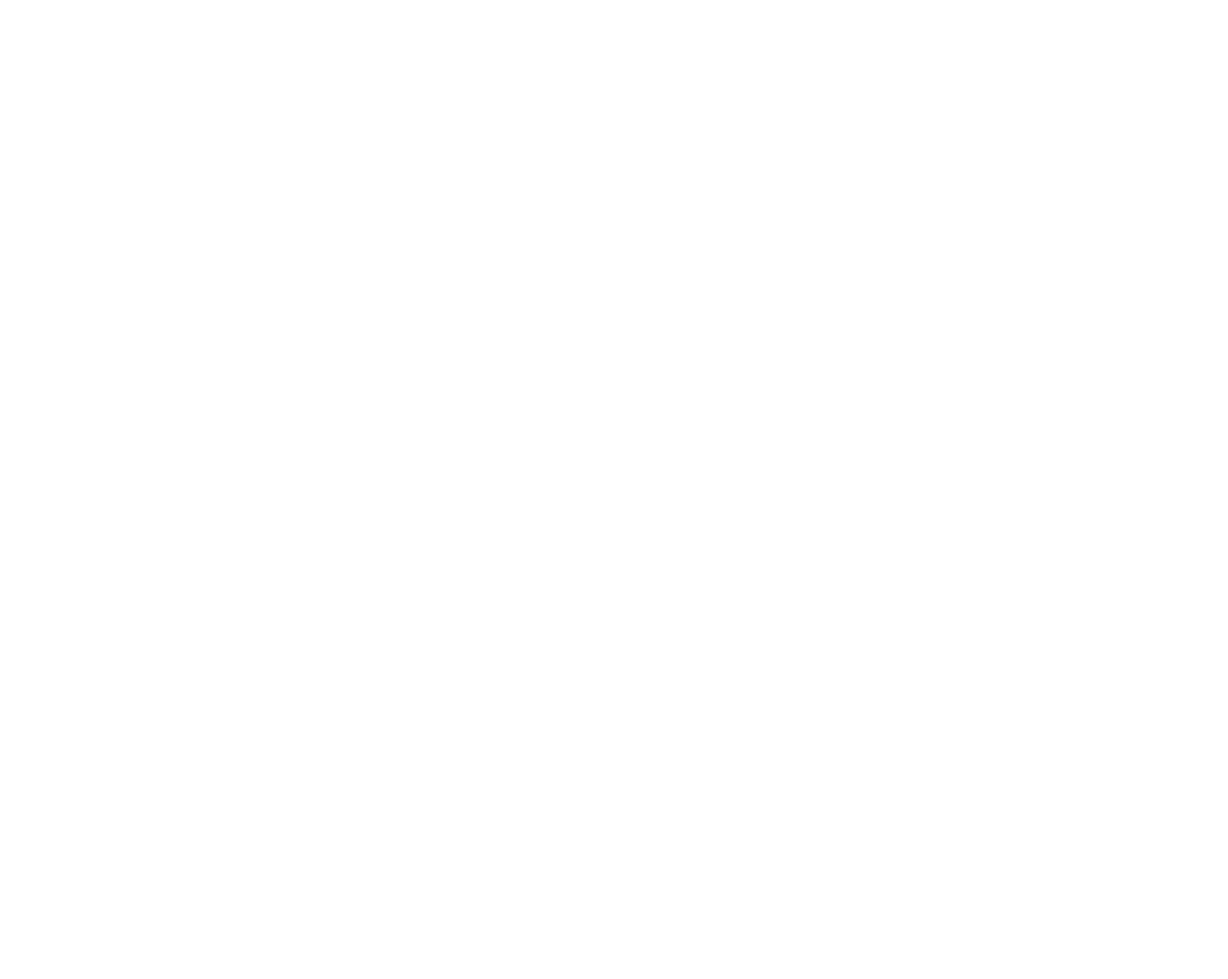
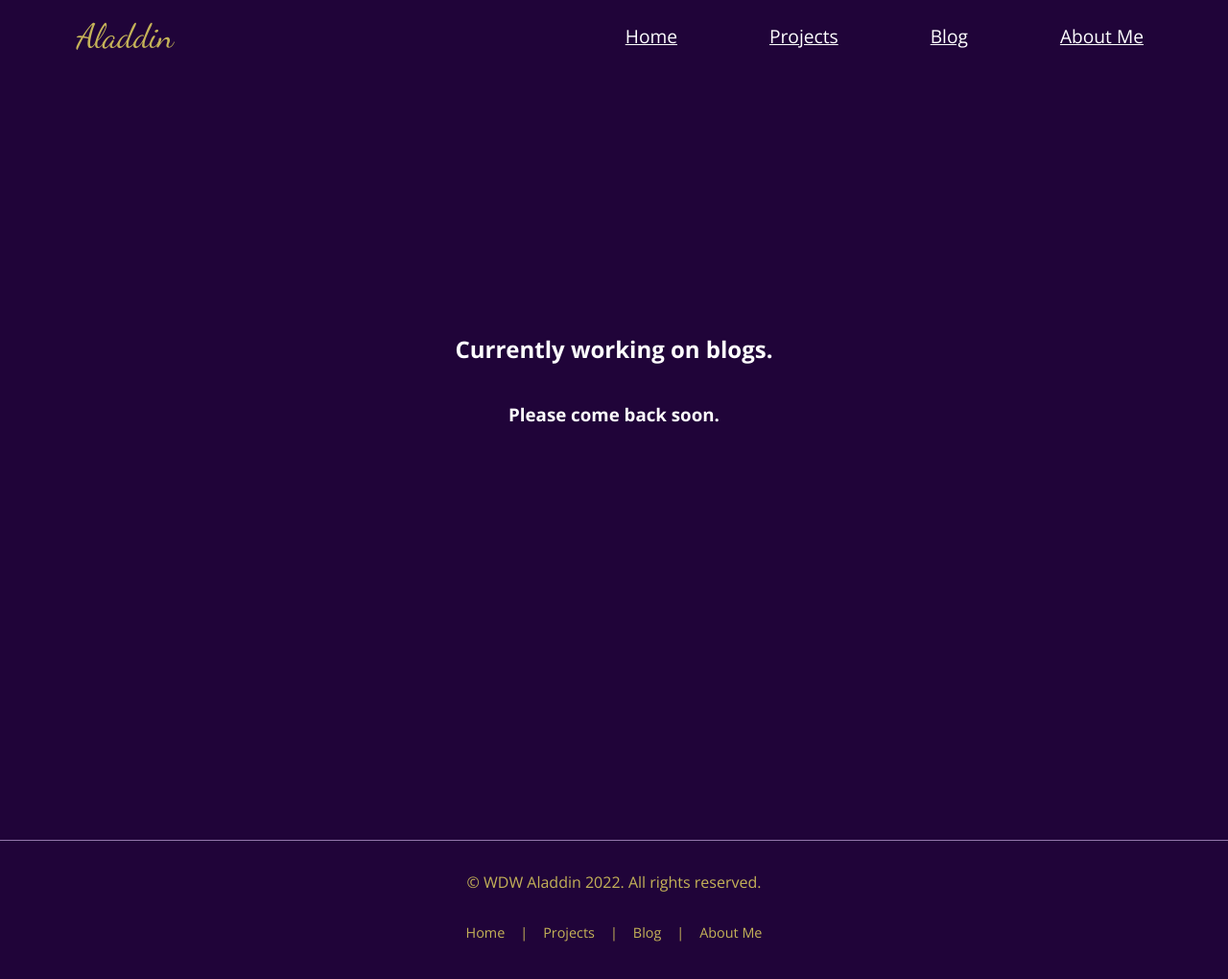
Before and after one commit to CSF2223/studentportfolio-BernierMackayla, a plain HTML site: page blog.html in a window 1280 px wide. Shown: the whole page at 96% size. Before the commit the page ends 800 px from the top, so only its background shows below. Drawn offline with nearby package versions, Linux system fonts and the light colour scheme.

Commit message:
Completed Project

```diff
--- a/aboutMe.html
+++ b/aboutMe.html
@@ -0,0 +1,56 @@
+<!DOCTYPE html>
+<html lang="en">
+<head>
+    <meta charset="UTF-8"/>
+    <meta name="viewport" content="width=device-width, initial-scale=1.0"/>
+    <meta http-equiv="X-UA-Compatible" content="ie=edge"/>
+    <link rel="stylesheet" href="style.css" type="text/css" />
+    <link rel="stylesheet" href="nav.css" type="text/css" />
+    <title>About Me</title>
+</head>
+<body>
+
+
+    <nav class="navbar">
+            <!-- logo -->
+    <div class="logo">Aladdin</div>
+    <!-- hamburger toggle -->
+    <a href="#" class="toggle-button"></a>
+    <span class="bar"></span>
+    <span class="bar"></span>
+    <span class="bar"></span>
+</a>
+<!-- page navigation links -->
+<div class="navbar-links">
+    <ul>
+        <li><a href="index.html">Home</a></li>
+        <li><a href="projects.html">Projects</a></li>
+        <li><a href="blog.html">Blog</a></li>
+        <li><a href="aboutMe.html">About Me</a></li>
+    </ul>   <!-- close ul list -->
+</div>  <!-- close navbar links class -->
+</nav>  <!-- close navbar class -->
+
+<section class="filler">
+    <h1>To be completed by students.</h1>
+    <h3>On their personal student portfolio.</h3>
+</section>
+
+
+
+<footer>
+    <p class="copyright">&copy; WDW Aladdin 2022. All rights reserved.</p>
+    <ul class="bottomNav">
+        <li><a href="index.html">Home</a></li>
+        <li class="divider">|</li>
+        <li><a href="projects.html">Projects</a></li>
+        <li class="divider">|</li>
+        <li><a href="Blog.html">Blog</a></li>
+        <li class="divider">|</li>
+        <li><a href="aboutMe.html">About Me</a></li>
+    </ul>
+</footer>
+
+<script type="text/javascript" src="script.js"></script>
+</body>
+</html>
--- a/blog.html
+++ b/blog.html
@@ -0,0 +1,57 @@
+<!DOCTYPE html>
+<html lang="en">
+<head>
+    <meta charset="UTF-8"/>
+    <meta name="viewport" content="width=device-width, initial-scale=1.0"/>
+    <meta http-equiv="X-UA-Compatible" content="ie=edge"/>
+    <link rel="stylesheet" href="style.css" type="text/css" />
+    <link rel="stylesheet" href="nav.css" type="text/css" />
+    <title>Aladdin's Blog</title>
+</head>
+<body>
+
+
+    <nav class="navbar">
+            <!-- logo -->
+    <div class="logo">Aladdin</div>
+    <!-- hamburger toggle -->
+    <a href="#" class="toggle-button"></a>
+    <span class="bar"></span>
+    <span class="bar"></span>
+    <span class="bar"></span>
+</a>
+<!-- page navigation links -->
+<div class="navbar-links">
+    <ul>
+        <li><a href="index.html">Home</a></li>
+        <li><a href="projects.html">Projects</a></li>
+        <li><a href="blog.html">Blog</a></li>
+        <li><a href="aboutMe.html">About Me</a></li>
+    </ul>   <!-- close ul list -->
+</div>  <!-- close navbar links class -->
+</nav>  <!-- close navbar class -->
+
+<section class="filler">
+    <h1>Currently working on blogs.</h1>
+    <h3>Please come back soon.</h3>
+</section>
+
+
+
+
+<footer>
+    <p class="copyright">&copy; WDW Aladdin 2022. All rights reserved.</p>
+    <ul class="bottomNav">
+        <li><a href="index.html">Home</a></li>
+        <li class="divider">|</li>
+        <li><a href="projects.html">Projects</a></li>
+        <li class="divider">|</li>
+        <li><a href="Blog.html">Blog</a></li>
+        <li class="divider">|</li>
+        <li><a href="aboutMe.html">About Me</a></li>
+    </ul>
+</footer>
+
+<script type="text/javascript" src="script.js"></script>
+</body>
+</html>
--- a/nav.css
+++ b/nav.css
@@ -6,7 +6,7 @@
 
 .navbar {
     display: flex;
-    justify-content: space-bewtween;
+    justify-content: space-between;
     align-items: center;
     padding: 0 2.5rem;
 }
--- a/style.css
+++ b/style.css
@@ -152,20 +152,6 @@ body {
     padding: 1.5rem;
 }
 
-footer {
-    text-align: center;
-    color:#c5b358;
-    margin:10rem 0;
-    border-top: 1px solid #9277AC;
-}
-
-.copyright {
-    margin: 1rem;
-    padding: 1rem;
-    color: #c5b358;
-    display: block;
-}
-
 .bottomNav {
     margin: 0;
     padding: 0;
@@ -184,6 +170,30 @@ footer {
     text-decoration: none;
     color: #c5b358;
     display: block;
+}
+
+
+footer {
+    text-align: center;
+    color:#c5b358;
+    margin:10rem 0;
+    border-top: 1px solid #9277AC;
+}
+
+.copyright {
+    margin: 1rem;
+    padding: 1rem;
+    color: #c5b358;
+    display: block;
+}
+
+.filler {
+    display: flex;
+    flex-direction: column;
+    justify-content: center;
+    align-items: center;
+    margin: 0;
+    height: 80vh;
 }
 
 
```
Also changed, not shown: index.html (+2 -2 lines), projects.html (+13 -1 lines).
